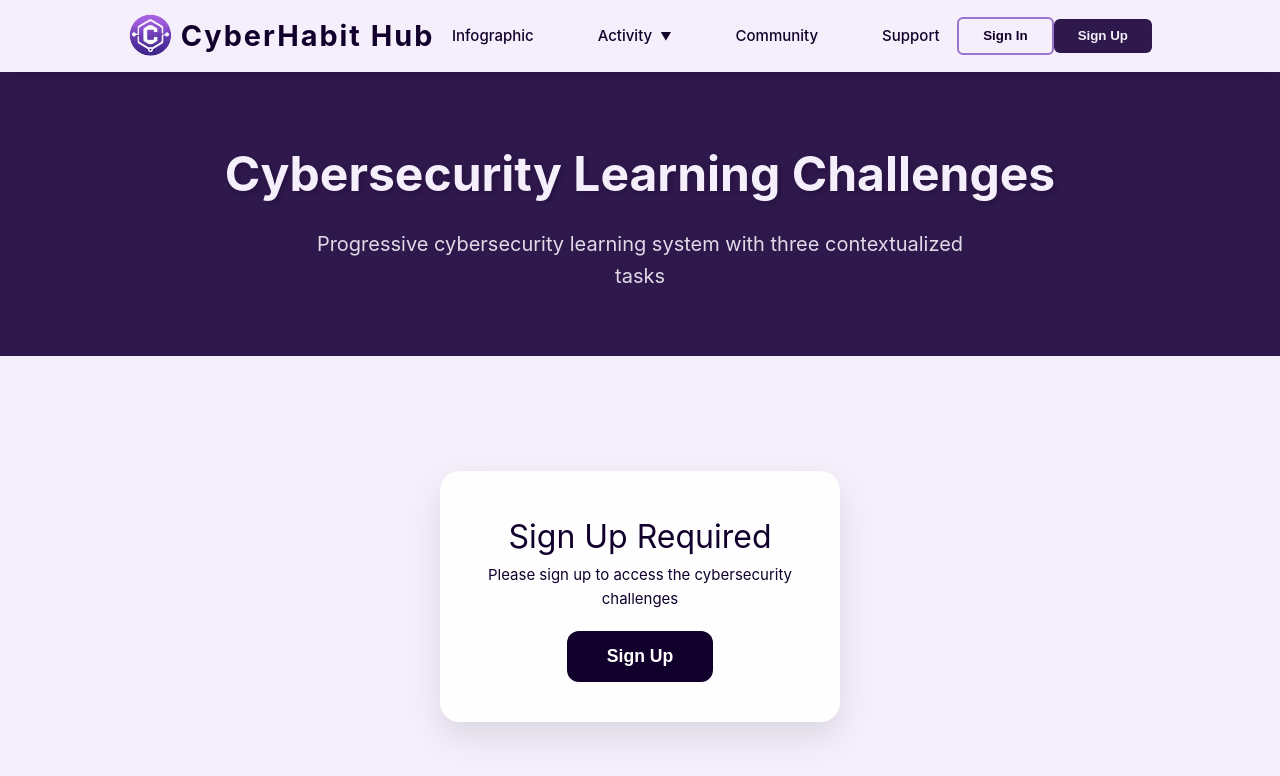
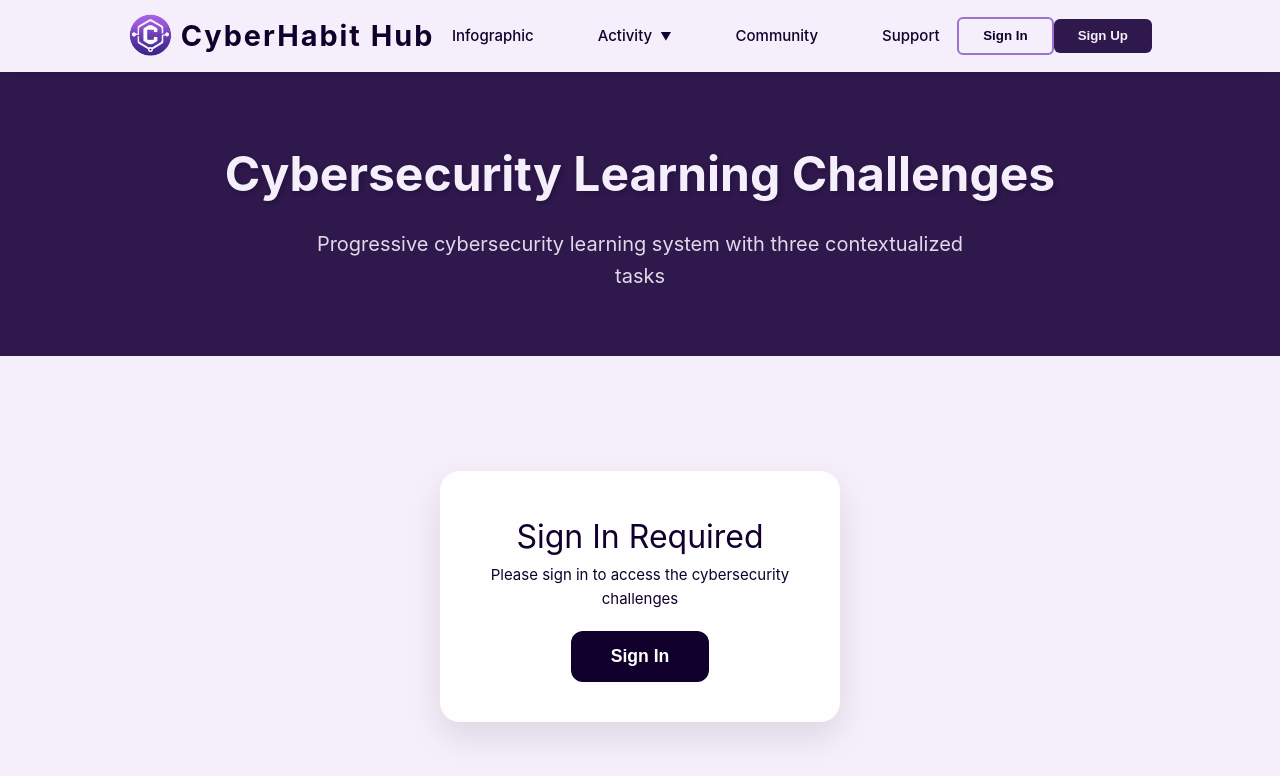
Before and after one commit to xzha0459/cybercrime-frontend, a Vue app in the folder frontend/: page /challenge in a window 1280 px wide. Shown: the top 776 px of the page. Built offline with nearby package versions, Linux system fonts and the light colour scheme.

Commit message:
fix library page prompting sign in instead of sign up

```diff
--- a/frontend/src/section/TestPage/ChallengeSection.vue
+++ b/frontend/src/section/TestPage/ChallengeSection.vue
@@ -3,9 +3,9 @@
     <!-- 未认证时显示注册提示 -->
     <div v-if="!isAuthenticated" class="auth-required">
       <div class="auth-card">
-        <h2>Sign Up Required</h2>
-        <p>Please sign up to access the cybersecurity challenges</p>
-        <button @click="redirectToSignUp" class="signup-btn">Sign Up</button>
+        <h2>Sign In Required</h2>
+        <p>Please sign in to access the cybersecurity challenges</p>
+        <button @click="redirectToSignUp" class="signup-btn">Sign In</button>
       </div>
     </div>
 
@@ -437,7 +437,7 @@ export default {
 
     // Redirect to sign up function
     const redirectToSignUp = () => {
-      router.push('/signup')
+      router.push('/signin')
     }
 
     // 获取Access Token
```
